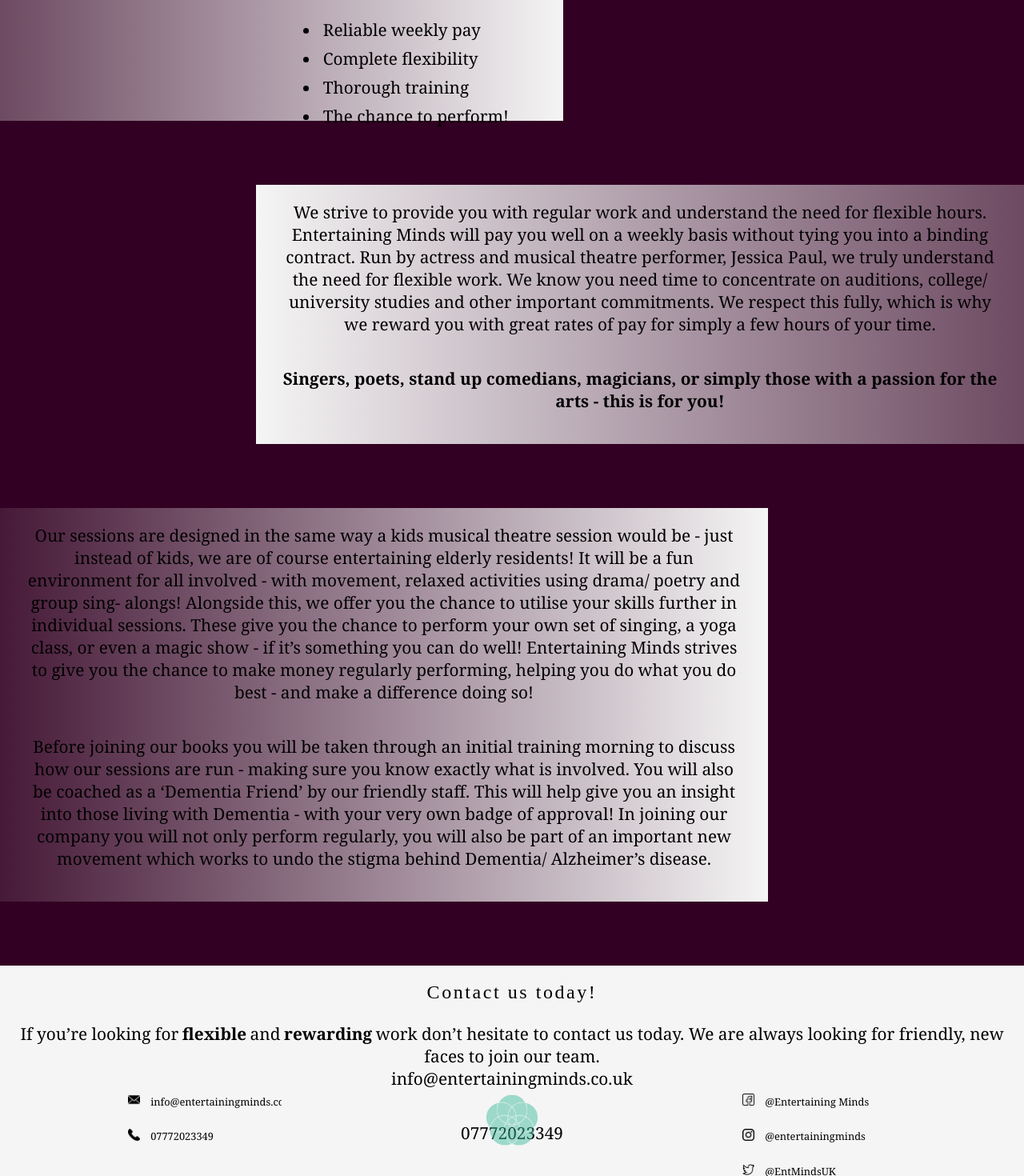
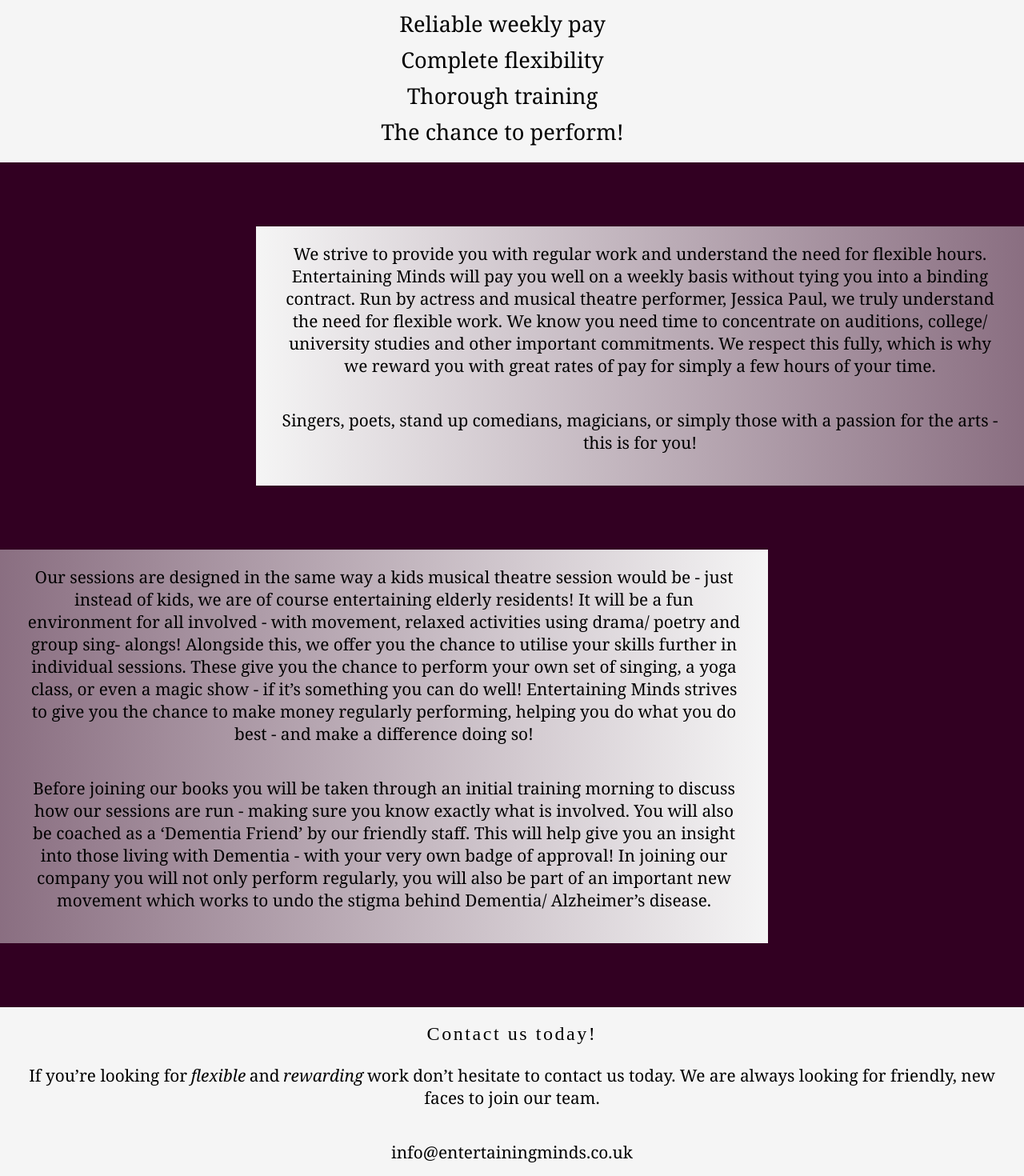
Before and after one commit to hughp23/Entertaining-Minds, a React (Create React App) app: page /workforus in a window 1280 px wide. Shown: the part 280-1750 px from the top of the page at 80% size. Built offline with nearby package versions, Linux system fonts and the light colour scheme; the HTML template or start-up script is replaced by a standard one.

Commit message:
final resizing changes

```diff
--- a/src/components/WorkForUs.jsx
+++ b/src/components/WorkForUs.jsx
@@ -49,7 +49,7 @@
                   is why we reward you with great rates of pay for simply a few
                   hours of your time.
                 </p>
-                <p className="bold">
+                <p>
                   Singers, poets, stand up comedians, magicians, or simply those
                   with a passion for the arts - this is for you!
                 </p>
@@ -85,17 +85,19 @@
               </div>
             </div>
             <section className="contact-info-container">
+              <div className="text-container">
                 <h3>Contact us today!</h3>
                 <p className="inline">If you’re looking for</p>{" "}
-              <p className="bold inline">flexible</p>{" "}
+                <p className="italic inline">flexible</p>{" "}
                 <p className="inline">and</p>{" "}
-              <p className="bold inline">rewarding</p>{" "}
+                <p className="italic inline">rewarding</p>{" "}
                 <p className="inline">
                   work don’t hesitate to contact us today. We are always looking
                   for friendly, new faces to join our team.
                 </p>
-              <p>info@entertainingminds.co.uk</p>
+                <p className="paddingTop5vh">info@entertainingminds.co.uk</p>
                 <p>07772023349</p>
+              </div>
             </section>
           </div>
         </div>
--- a/src/components/WorkWithUs.jsx
+++ b/src/components/WorkWithUs.jsx
@@ -84,6 +84,7 @@
               </div>
             </div>
             <section className="contact-info-container">
+              <div className="text-container">
                 <h3>WHAT MAKES US DIFFERENT?</h3>
                 <p>
                   All of our staff at Entertaining Minds are trained under the
@@ -91,10 +92,13 @@
                   With this they gain a knowledge and understanding of Dementia/
                   Alzheimer’s to become ‘Dementia Friends’. As a company this is
                   very important to us. We passionately believe in undoing the
-                stigma behind these diseases and helping people understand this
-                new way of living.
+                  stigma behind these diseases and helping people understand
+                  this new way of living.
                 </p>
-              <p>All of our staff are fully screened and DBS checked by us.</p>
+                <p>
+                  All of our staff are fully screened and DBS checked by us.
+                </p>
+              </div>
             </section>
           </div>
         </div>
--- a/src/styling/_footer.scss
+++ b/src/styling/_footer.scss
@@ -18,7 +18,7 @@
       margin: 0;
       padding: 0;
       overflow: hidden;
-      height: 15vh;
+      height: 20vh;
       margin-left: 12.5vw;
       margin-right: 12.5vw;
       position: relative;
@@ -50,7 +50,13 @@
   .footer-logo-container {
     grid-area: logo;
     img {
-      height: 20vh;
+      height: 22vh;
+      position: relative;
+      bottom: 0vh;
+      text-align: center;
+      margin-left: auto;
+      margin-right: auto;
+      display: block;
     }
   }
 
@@ -62,7 +68,7 @@
       margin: 0;
       padding: 0;
       overflow: hidden;
-      height: 15vh;
+      height: 20vh;
       margin-left: 12.5vw;
       margin-right: 12.5vw;
       position: relative;
--- a/src/styling/_global.scss
+++ b/src/styling/_global.scss
@@ -67,6 +67,10 @@
   font-weight: bold;
 }
 
+.italic {
+  font-style: italic;
+}
+
 .inline {
   display: inline;
 }
@@ -82,3 +86,7 @@
 .pointer {
   cursor: pointer;
 }
+
+.paddingTop5vh {
+  padding-top: 5vh;
+}
--- a/src/styling/_homepage.scss
+++ b/src/styling/_homepage.scss
@@ -42,6 +42,7 @@
     img {
       height: 100vh;
       width: 100vw;
+      max-width: 100%;
       opacity: 0.8;
     }
   }
@@ -148,6 +149,7 @@
     "text"
     "headshot";
   width: 100vw;
+  max-width: 100%;
   // position: absolute;
 
   .headshot-container {
--- a/src/styling/_media-queries.scss
+++ b/src/styling/_media-queries.scss
@@ -19,11 +19,11 @@
     ul {
       li {
         img {
-          width: 8% !important;
+          width: 12.5% !important;
         }
 
         p {
-          font-size: 0.8em;
+          font-size: 1em;
         }
       }
     }
@@ -37,11 +37,11 @@
       li {
         a {
           img {
-            width: 8% !important;
+            width: 12.5% !important;
           }
 
           p {
-            font-size: 0.8em;
+            font-size: 1em;
           }
         }
       }
@@ -51,16 +51,6 @@
   .work-with-us-page-container {
     height: 190vh !important;
     .work-info-container-right {
-      width: 75vw;
-    }
-
-    .contact-info-container {
-      width: 100vw !important;
-    }
-  }
-
-  .work-for-us-page-container {
-    .work-info-container {
       width: 75vw;
     }
 
@@ -97,11 +87,11 @@
       margin-right: 10vw !important;
       li {
         img {
-          width: 8% !important;
+          width: 10% !important;
         }
 
         p {
-          font-size: 0.75em;
+          font-size: 0.9em;
         }
       }
     }
@@ -114,24 +104,24 @@
       li {
         a {
           img {
-            width: 8% !important;
+            width: 10% !important;
           }
 
           p {
-            font-size: 0.75em;
+            font-size: 0.9em;
           }
         }
       }
     }
   }
 
-  .work-with-us-page-container {
-    height: 205vh !important;
-  }
+  // .work-with-us-page-container {
+  //   height: 205vh !important;
+  // }
 
-  .work-for-us-page-container {
-    height: 225vh !important;
-  }
+  // .work-for-us-page-container {
+  //   height: 225vh !important;
+  // }
 
   .credits-container {
     font-size: 0.6em;
@@ -190,11 +180,11 @@
     ul {
       li {
         img {
-          width: 7% !important;
+          width: 9% !important;
         }
 
         p {
-          font-size: 0.7em;
+          font-size: 0.85em;
         }
       }
     }
@@ -205,24 +195,24 @@
       li {
         a {
           img {
-            width: 7% !important;
+            width: 9% !important;
           }
 
           p {
-            font-size: 0.7em;
+            font-size: 0.85em;
           }
         }
       }
     }
   }
 
-  .work-with-us-page-container {
-    height: 225vh !important;
-  }
+  // .work-with-us-page-container {
+  //   height: 225vh !important;
+  // }
 
-  .work-for-us-page-container {
-    height: 230vh !important;
-  }
+  // .work-for-us-page-container {
+  //   height: 230vh !important;
+  // }
 }
 
 //Media Queries: 1000px
@@ -258,13 +248,13 @@
     }
   }
 
-  .work-with-us-page-container {
-    height: 245vh !important;
-  }
+  // .work-with-us-page-container {
+  //   height: 245vh !important;
+  // }
 
-  .work-for-us-page-container {
-    height: 260vh !important;
-  }
+  // .work-for-us-page-container {
+  //   height: 260vh !important;
+  // }
 }
 
 //Media Queries: 420px
@@ -383,12 +373,6 @@
           width: 100vw;
         }
       }
-
-      .work-with-us-image-container {
-        img {
-          width: 100vw;
-        }
-      }
     }
 
     .work-title {
@@ -418,7 +402,7 @@
   }
 
   .work-for-us-page-container {
-    height: 500vh;
+    // height: 500vh;
 
     .work-info-list-container {
       .work-info-list {
@@ -438,7 +422,7 @@
   }
 
   .work-with-us-page-container {
-    height: 500vh !important;
+    // height: 500vh !important;
 
     .work-info-list-container {
       .work-info-list {
@@ -475,7 +459,7 @@
 
     .footer-email-container {
       grid-area: email;
-      padding-top: 2.5vh;
+      padding-top: 5.5vh;
 
       ul {
         margin-left: 20vw !important;
--- a/src/styling/_workforus.scss
+++ b/src/styling/_workforus.scss
@@ -4,7 +4,9 @@
 
 .work-for-us-page-container {
   background-color: $primary-colour;
-  height: 200vh;
+  min-height: 175vh;
+  display: block;
+  overflow: auto;
   .work-for-us-title {
     padding-top: 7.5vh;
     h1 {
@@ -25,7 +27,8 @@
   }
 
   .info-paragraph {
-    width: 99vw;
+    width: 100vw;
+    max-width: 100%;
     padding-top: 7.5vh;
     display: flex;
     flex-direction: column;
@@ -47,29 +50,35 @@
     }
 
     .work-info-list-container {
-      height: 20vh;
+      min-height: 20vh;
+      display: block;
+      overflow: auto;
       position: relative;
-      width: 55vw;
-      background-image: linear-gradient(
-        to right,
-        rgba(245, 245, 245, 0.3),
-        rgb(245, 245, 245)
-      );
+      // width: 55vw;
+      // background-image: linear-gradient(
+      //   to right,
+      //   rgba(245, 245, 245, 0.4),
+      //   rgb(245, 245, 245)
+      // );
       // border-radius: 0px 10px 10px 0px;
       // opacity: 0.5;
+      // left: 25vw;
+      background-color: $secondary-colour;
 
       .work-info-list {
-        float: right;
+        // float: right;
+        vertical-align: center;
         ul {
           padding-right: 5vw;
           position: relative;
-          top: 1.5vh;
+          list-style-type: none;
 
           li {
-            font-size: 1.3em;
+            font-size: 1.7em;
             padding: 0.5vh;
             font-family: $primary-text-font;
-            text-align: left;
+            text-align: center;
+            // color: $primary-text-colour;
           }
         }
       }
@@ -79,7 +88,7 @@
       // border: red 2px solid;
       background-image: linear-gradient(
         to left,
-        rgba(245, 245, 245, 0.3),
+        rgba(245, 245, 245, 0.45),
         rgb(245, 245, 245)
       );
       margin-left: 25vw;
@@ -103,7 +112,7 @@
       // border: red 2px solid;
       background-image: linear-gradient(
         to right,
-        rgba(245, 245, 245, 0.1),
+        rgba(245, 245, 245, 0.45),
         rgb(245, 245, 245)
       );
       // margin-left: 40vw;
@@ -138,19 +147,24 @@
 
   .contact-info-container {
     // border: orange 2px solid;
-    width: 100%;
-    width: 99vw;
+    width: 100vw;
+    max-width: 100%;
     background-color: $secondary-colour;
     padding-top: 2.5vh;
     margin-top: 10vh;
+    margin-bottom: 10vh;
 
     h3 {
       font-size: 1.5em;
     }
 
-    p {
-      font-family: $primary-text-font;
-      font-size: 1.3em;
+    .text-container {
+      padding-left: 2.5vw;
+      padding-right: 2.5vw;
+      p {
+        font-family: $primary-text-font;
+        font-size: 1.3em;
+      }
     }
   }
 }
--- a/src/styling/_workwithus.scss
+++ b/src/styling/_workwithus.scss
@@ -4,7 +4,9 @@
 
 .work-with-us-page-container {
   background-color: $primary-colour;
-  height: 175vh;
+  min-height: 205vh;
+  display: block;
+  overflow: auto;
   .work-with-us-title {
     padding-top: 7.5vh;
     h1 {
@@ -25,7 +27,8 @@
   }
 
   .info-paragraph {
-    width: 99vw;
+    width: 100vw;
+    max-width: 100%;
     padding-top: 7.5vh;
     display: flex;
     flex-direction: column;
@@ -47,29 +50,32 @@
     }
 
     .work-info-list-container {
-      height: 20vh;
+      min-height: 20vh;
+      display: block;
+      overflow: auto;
       position: relative;
-      margin-left: 45vw;
-      background-image: linear-gradient(
-        to left,
-        rgba(245, 245, 245, 0.1),
-        rgb(245, 245, 245)
-      );
+      // margin-left: 45vw;
+      // background-image: linear-gradient(
+      //   to left,
+      //   rgba(245, 245, 245, 0.1),
+      //   rgb(245, 245, 245)
+      // );
       // border-radius: 10px 0px 0px 10px;
-      float: right;
+      background-color: $secondary-colour;
 
       .work-info-list {
-        float: left;
+        // float: left;
+        vertical-align: center;
         ul {
           padding-right: 5vw;
           position: relative;
-          top: 1.5vh;
+          list-style-type: none;
 
           li {
-            font-size: 1.2em;
+            font-size: 1.7em;
             padding: 0.5vh;
             font-family: $primary-text-font;
-            text-align: left;
+            text-align: center;
           }
         }
       }
@@ -129,16 +135,19 @@
       background-color: $secondary-colour;
       padding-top: 2.5vh;
       margin-top: 10vh;
+      margin-bottom: 10vh;
 
       h3 {
         font-size: 1.5em;
       }
 
-      p {
-        margin-left: 12.5vw;
-        margin-right: 12.5vw;
-        font-family: $primary-text-font;
-        font-size: 1.3em;
+      .text-container {
+        padding-left: 2.5vw;
+        padding-right: 2.5vw;
+        p {
+          font-family: $primary-text-font;
+          font-size: 1.3em;
+        }
       }
     }
   }
```
Lines whose indentation alone changed are shown as unchanged.
